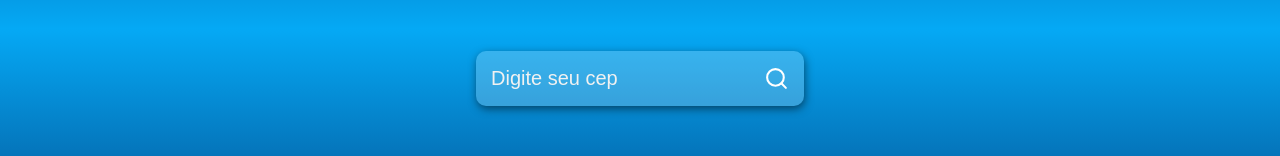
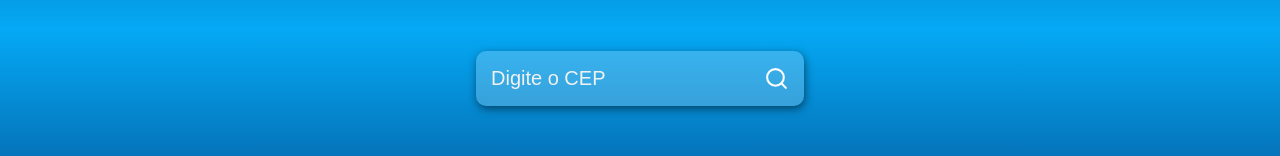
Before and after one commit to Victor6489/Buscador-de-CEP, a React (Create React App) app: page / in a window 1280 px wide. Shown: the part 371-527 px from the top of the page. Built offline with nearby package versions, Linux system fonts and the light colour scheme; the HTML template or start-up script is replaced by a standard one.

Commit message:
finish details

```diff
--- a/src/App.js
+++ b/src/App.js
@@ -9,7 +9,7 @@ function App() {
 
   async function handleSearch() {
     if (input === '') {
-      alert("Preencha algum CEP!")
+      alert("Não foi detectado nenhum CEP, para encontrar o seu endereço digite um CEP válido")
       return;
     }
     try {
@@ -18,7 +18,7 @@ function App() {
       setInput("");
     }
     catch {
-      alert("Erro ao buscar aqui")
+      alert("Erro ao buscar este CEP, por favor digite um CEP válido")
       setInput("")
     }
   }
@@ -29,7 +29,7 @@ function App() {
       <div className='containerInput'>
         <input
           type="text"
-          placeholder='Digite seu cep'
+          placeholder='Digite o CEP'
           value={input}
           onChange={(e) => setInput(e.target.value)}
         />
```
